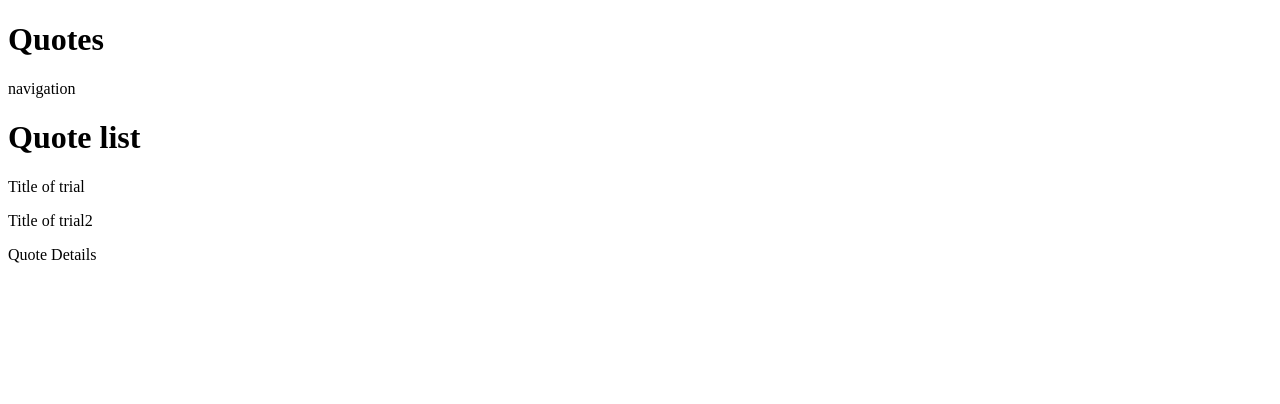
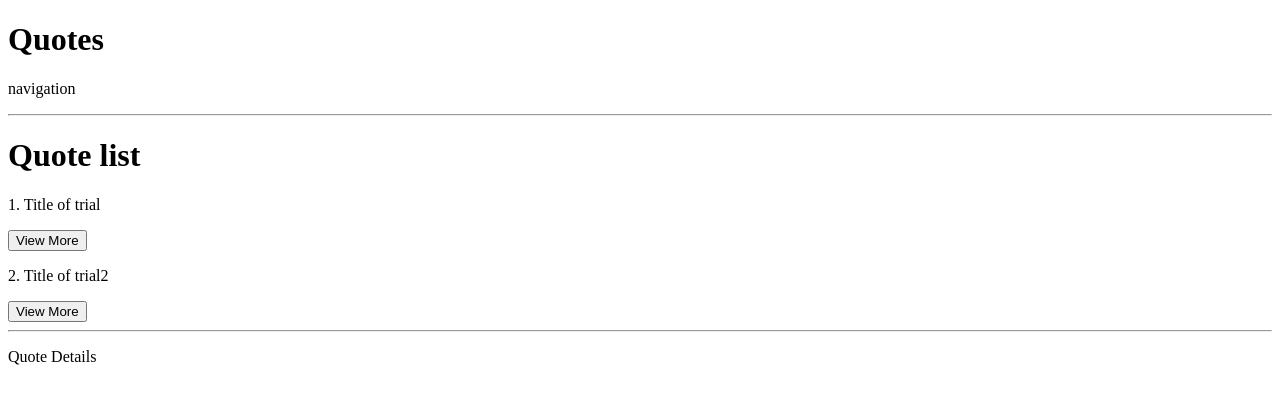
Before and after one commit to layersony/Quotes, an Angular app: page / in a window 1280 px wide. Shown: the top 404 px of the page. Built offline with nearby package versions, Linux system fonts and the light colour scheme.

Commit message:
quote details create

```diff
--- a/src/app/app.module.ts
+++ b/src/app/app.module.ts
@@ -4,11 +4,13 @@
 import { AppRoutingModule } from './app-routing.module';
 import { AppComponent } from './app.component';
 import { QuoteComponent } from './quote/quote.component';
+import { QuoteDetailComponent } from './quote-detail/quote-detail.component';
 
 @NgModule({
   declarations: [
     AppComponent,
-    QuoteComponent
+    QuoteComponent,
+    QuoteDetailComponent
   ],
   imports: [
     BrowserModule,
--- /dev/null
+++ b/src/app/quote-detail/quote-detail.component.html
@@ -0,0 +1 @@
+<p>quote-detail works!</p>
--- /dev/null
+++ b/src/app/quote-detail/quote-detail.component.ts
@@ -0,0 +1,15 @@
+import { Component, OnInit } from '@angular/core';
+
+@Component({
+  selector: 'app-quote-detail',
+  templateUrl: './quote-detail.component.html',
+  styleUrls: ['./quote-detail.component.css']
+})
+export class QuoteDetailComponent implements OnInit {
+
+  constructor() { }
+
+  ngOnInit(): void {
+  }
+
+}
--- a/src/app/quote/quote.component.html
+++ b/src/app/quote/quote.component.html
@@ -1,4 +1,7 @@
+<hr>
 <h1>Quote list</h1>
 <div class="list" *ngFor="let quote of quotearr">
-  <p>Title of {{ quote.title }}</p>
+  <p>{{ quote.id }}. Title of {{ quote.title }}</p>
+  <button >View More</button>
 </div>
+<hr>
```
Also changed, not shown: src/app/quote-detail/quote-detail.component.css (added), 1 other file (tests, documents, lock files or other folders).
